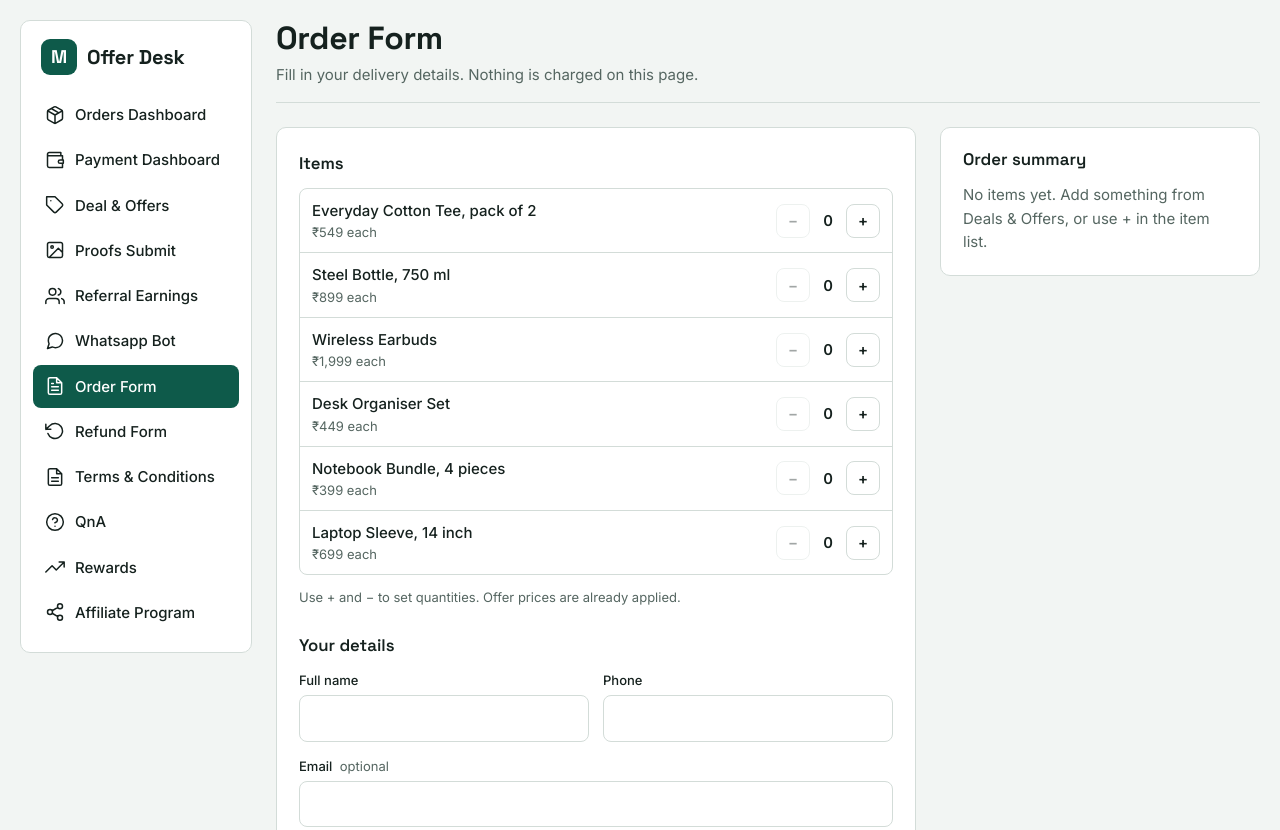
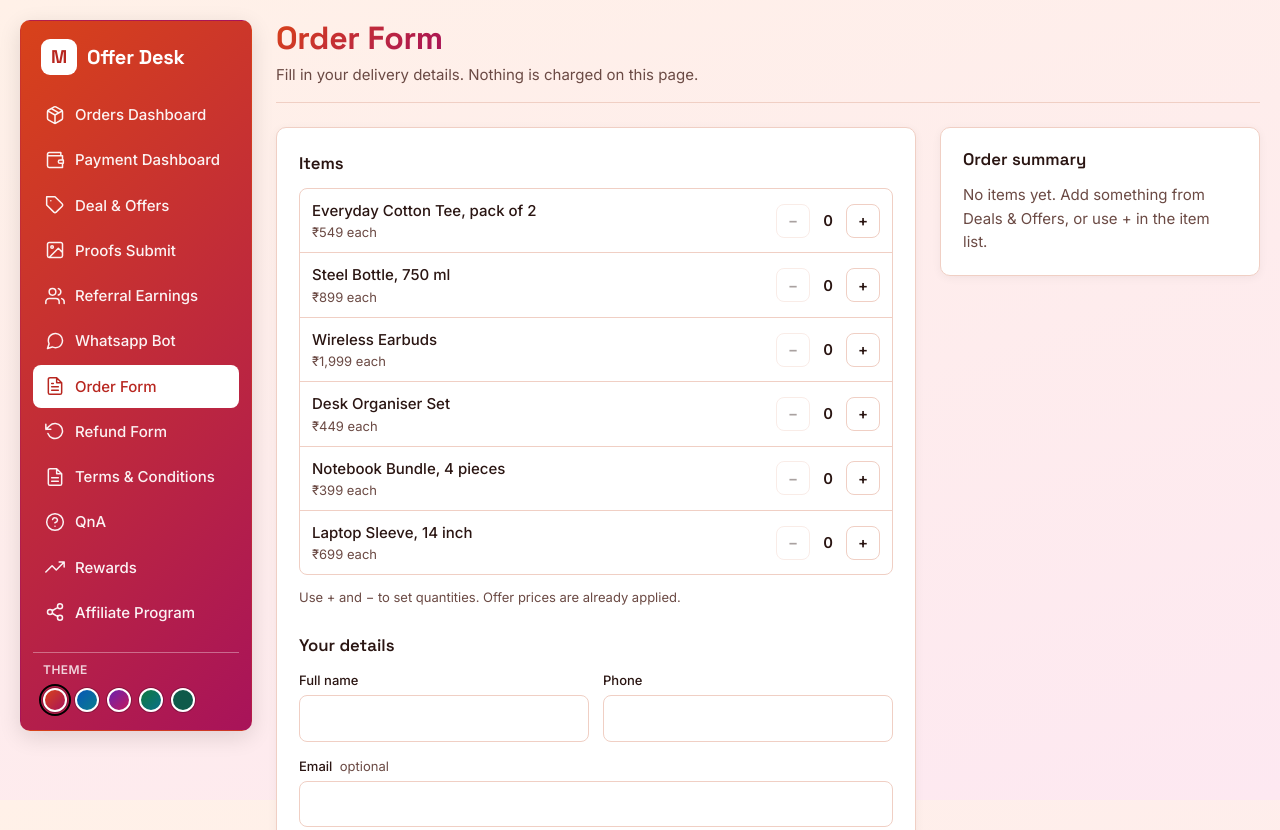
Before and after one commit to Kumar95M/Webpage_Test, a plain HTML site: page order.html in a window 1280 px wide. Shown: the top 830 px of the page. Drawn offline with Linux system fonts and the light colour scheme.

Commit message:
Add files via upload

```diff
--- a/app.js
+++ b/app.js
@@ -10,7 +10,9 @@
     // Web3Forms also needs your key: formExtra: { access_key: "your-key" }
     formEndpoint: "", formExtra: {},
     // GitHub build only: address of your published Google Sheet (CSV) that lists the offers; leave empty to show the sample offers
-    offersCsvUrl: "" };
+    offersCsvUrl: "",
+    // colour theme: "sunset", "ocean", "berry", "jungle" or "classic" (visitors can also pick from the dots in the menu)
+    theme: "sunset" };
   var SAMPLE_OFFERS = [
     { id: "tee", name: "Everyday Cotton Tee, pack of 2", note: "Soft combed cotton. Mention your size in the order notes.", mrp: 799, price: 549, until: "2026-11-30" },
     { id: "bottle", name: "Steel Bottle, 750 ml", note: "Double-wall insulated bottle with a leak-proof lid.", mrp: 1199, price: 899, until: "2026-11-30" },
@@ -142,6 +144,30 @@
   var PAGE = document.body.getAttribute("data-page") || "offers";
   function route() { showView(PAGE); }
   addEventListener("hashchange", route);
+
+  /* ---------- colour theme picker ---------- */
+  (function () {
+    var PAL = [{"id":"sunset","g1":"#D8421A","g2":"#A8135A"},{"id":"ocean","g1":"#0757B8","g2":"#0A7C8C"},{"id":"berry","g1":"#6A22B0","g2":"#C2185B"},{"id":"jungle","g1":"#0E7A3E","g2":"#0B6E8A"},{"id":"classic","g1":"#0E5A4A","g2":"#0E5A4A"}];
+    var cur = CONFIG.theme;
+    try { var sv = localStorage.getItem("offerdesk-palette"); if (sv) cur = sv; } catch (_) {}
+    if (!PAL.some(function (p) { return p.id === cur; })) cur = "classic";
+    function apply(id) {
+      document.documentElement.setAttribute("data-palette", id);
+      document.querySelectorAll(".themes button").forEach(function (b) { b.setAttribute("aria-pressed", b.dataset.id === id ? "true" : "false"); });
+    }
+    document.documentElement.setAttribute("data-palette", cur);
+    var box = document.createElement("div"); box.className = "themes";
+    var lab = document.createElement("span"); lab.textContent = "Theme"; box.append(lab);
+    PAL.forEach(function (p) {
+      var b = document.createElement("button"); b.type = "button"; b.dataset.id = p.id;
+      b.setAttribute("aria-label", p.id + " theme"); b.title = p.id;
+      b.style.background = "linear-gradient(135deg," + p.g1 + "," + p.g2 + ")";
+      b.addEventListener("click", function () { apply(p.id); try { localStorage.setItem("offerdesk-palette", p.id); } catch (_) {} });
+      box.append(b);
+    });
+    var side = document.querySelector(".side"); if (side) side.append(box);
+    apply(cur);
+  })();
 
   /* ---------- header, facts ---------- */
   $("#brandName").textContent = CONFIG.shop;
--- a/style.css
+++ b/style.css
@@ -257,4 +257,34 @@ textarea { resize: vertical; min-height: 84px; }
 }
 @media (prefers-reduced-motion: reduce) { * { scroll-behavior: auto !important; } }
 
+/* ---------- colour themes ---------- */
+html[data-palette]:not([data-palette="classic"]) { color-scheme: light; --surface: #FFFFFF; --accent-ink: #FFFFFF; --danger: #B3261E; --danger-soft: #FBE4E1; --warn: #8A5A00; --warn-soft: #FBEFD0; --info: #1D4F9E; --info-soft: #DDE9FB; }
+html[data-palette="sunset"] { --grad: linear-gradient(135deg, #D8421A, #A8135A); --accent: #B8261F; --accent-soft: #FDE3D8; --bg: linear-gradient(160deg,#FFF1E8 0%,#FDE8F1 100%); --line: #F0CFC4; --ink: #2A1512; --muted: #6B4A44; }
+html[data-palette="ocean"] { --grad: linear-gradient(135deg, #0757B8, #0A7C8C); --accent: #0757B8; --accent-soft: #D8EAFB; --bg: linear-gradient(160deg,#EAF4FF 0%,#E3F7F6 100%); --line: #C3D8EC; --ink: #0F2236; --muted: #476076; }
+html[data-palette="berry"] { --grad: linear-gradient(135deg, #6A22B0, #C2185B); --accent: #7B22A8; --accent-soft: #F1E0FA; --bg: linear-gradient(160deg,#F6EDFF 0%,#FDE9F2 100%); --line: #E0CCEE; --ink: #241238; --muted: #66507C; }
+html[data-palette="jungle"] { --grad: linear-gradient(135deg, #0E7A3E, #0B6E8A); --accent: #0E7A3E; --accent-soft: #D9F2E3; --bg: linear-gradient(160deg,#ECFAF1 0%,#E4F4F8 100%); --line: #C6E0D0; --ink: #10261A; --muted: #456654; }
+
+html[data-palette]:not([data-palette="classic"]) body { background: var(--bg); background-attachment: fixed; color: var(--ink); min-height: 100vh; }
+html[data-palette]:not([data-palette="classic"]) .side { background: var(--grad); border-color: transparent; box-shadow: 0 6px 22px rgba(0,0,0,0.12); }
+html[data-palette]:not([data-palette="classic"]) .brand { color: #fff; }
+html[data-palette]:not([data-palette="classic"]) .logo { background: #fff; color: var(--accent); }
+html[data-palette]:not([data-palette="classic"]) .side nav a { color: rgba(255,255,255,0.94); }
+html[data-palette]:not([data-palette="classic"]) .side nav a:hover { background: rgba(255,255,255,0.18); }
+html[data-palette]:not([data-palette="classic"]) .side nav a[aria-current="page"] { background: #fff; color: var(--accent); }
+html[data-palette]:not([data-palette="classic"]) .side nav a[aria-current="page"] .count { background: var(--accent); color: #fff; }
+html[data-palette]:not([data-palette="classic"]) .side nav .count { background: #fff; color: var(--accent); }
+html[data-palette]:not([data-palette="classic"]) .bar h1 { background: var(--grad); -webkit-background-clip: text; background-clip: text; color: transparent; width: fit-content; max-width: 100%; }
+html[data-palette]:not([data-palette="classic"]) .btn-primary { background: var(--grad); border-color: transparent; color: #fff; }
+html[data-palette]:not([data-palette="classic"]) .deal { background: var(--grad); }
+html[data-palette]:not([data-palette="classic"]) .deal .pct, html[data-palette]:not([data-palette="classic"]) .deal .off { color: #fff; }
+html[data-palette]:not([data-palette="classic"]) .card { box-shadow: 0 2px 10px rgba(0,0,0,0.06); }
+html[data-palette]:not([data-palette="classic"]) .panel { box-shadow: 0 2px 10px rgba(0,0,0,0.05); }
+html[data-palette]:not([data-palette="classic"]) .facts li { background: var(--accent-soft); color: var(--ink); }
+.themes { display: flex; flex-wrap: wrap; align-items: center; gap: 8px; padding: 8px 10px 0; border-top: 1px solid rgba(128,128,128,0.25); }
+.themes span { font-size: 12px; font-weight: 600; letter-spacing: 0.04em; text-transform: uppercase; width: 100%; opacity: 0.8; }
+html[data-palette]:not([data-palette="classic"]) .themes { color: #fff; border-color: rgba(255,255,255,0.35); }
+.themes button { width: 24px; height: 24px; border-radius: 50%; border: 2px solid #fff; padding: 0; cursor: pointer; box-shadow: 0 0 0 1px rgba(0,0,0,0.25); }
+.themes button[aria-pressed="true"] { outline: 2px solid currentColor; outline-offset: 2px; }
+@media (max-width: 900px) { .side { flex-wrap: wrap; } .side nav { order: 3; flex: 1 1 100%; } .themes { border-top: 0; padding: 0 4px; flex-wrap: nowrap; width: auto; margin-left: auto; } .themes span { display: none; } }
+
 :root{color-scheme:light}body{margin:0}[hidden]{display:none!important}img{max-width:100%}
```
